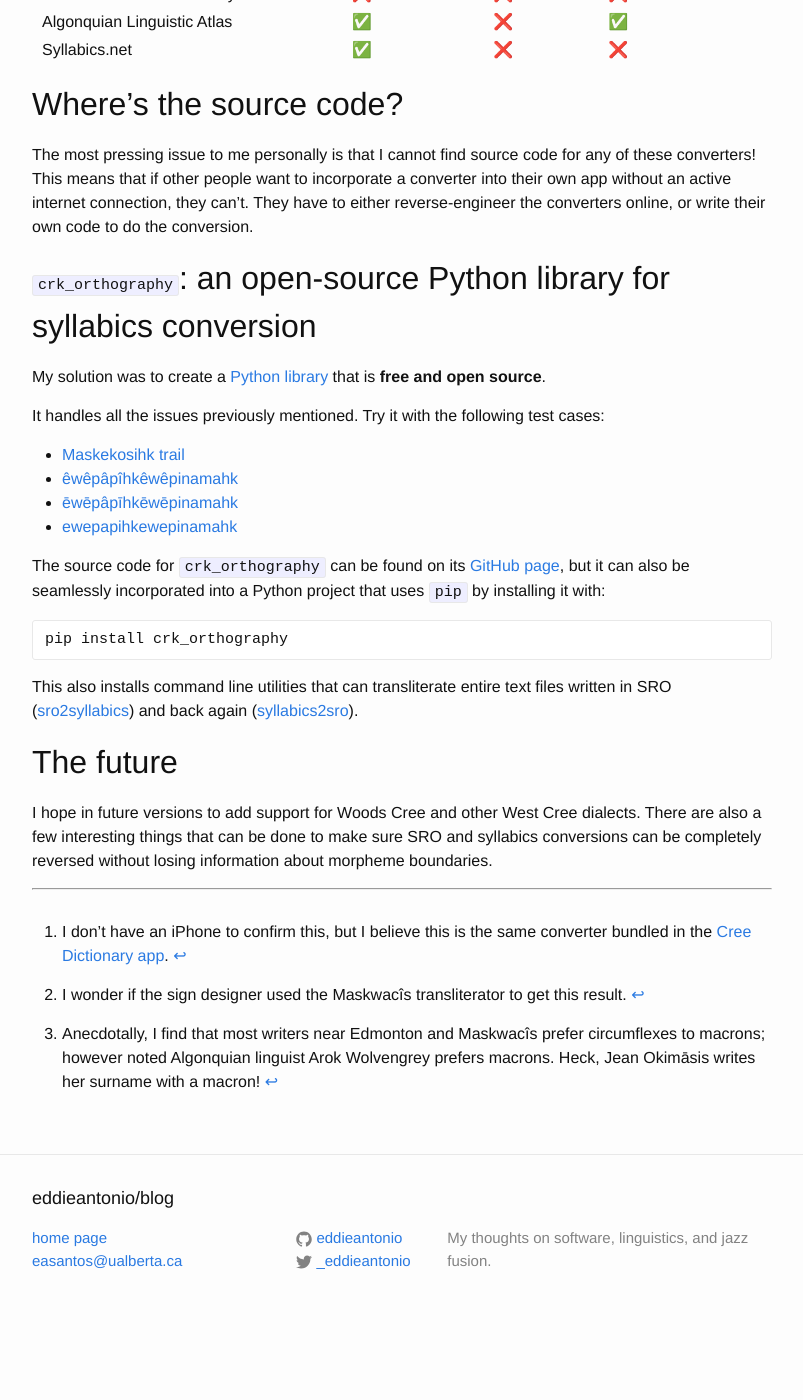
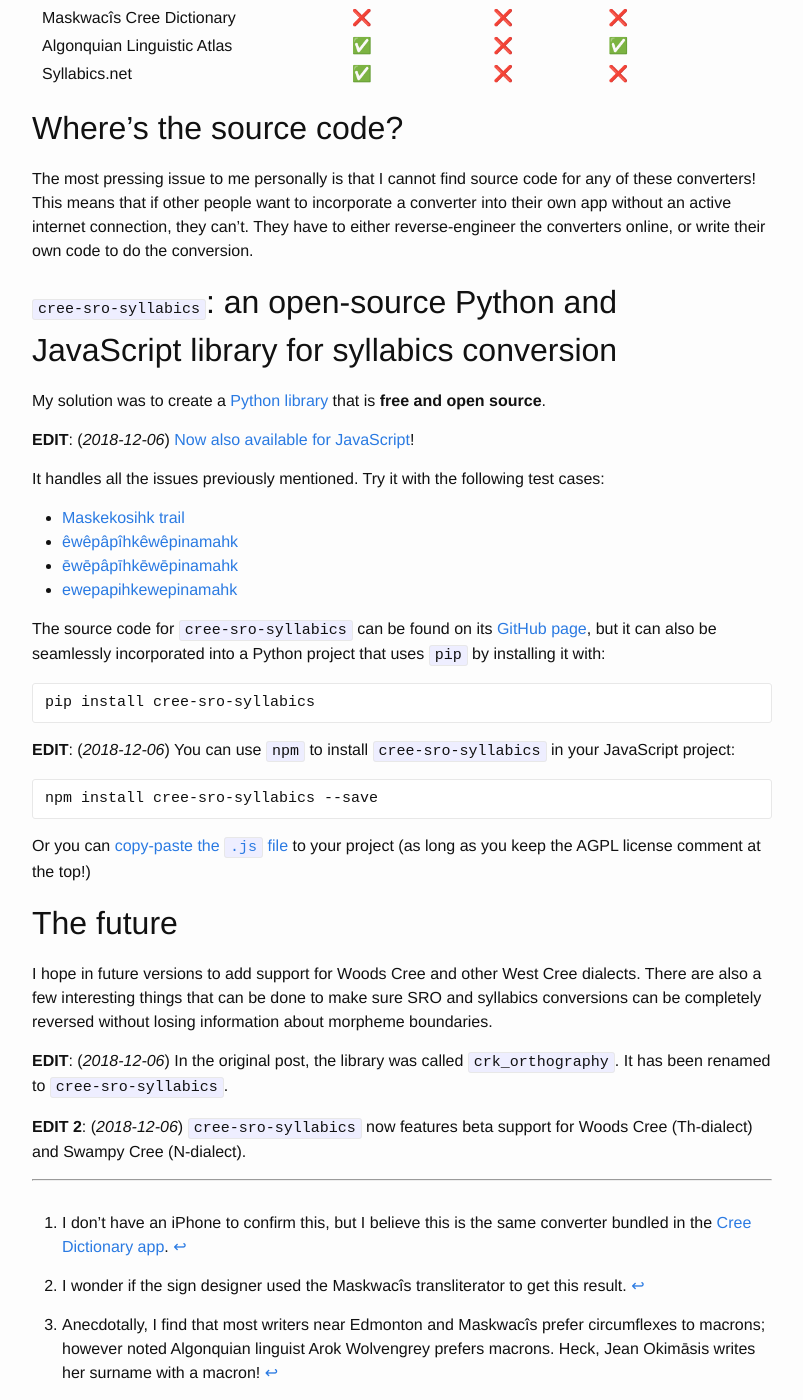
Before and after one commit to eddieantonio/blog, a Jekyll site: the page built from _posts/2018-07-30-why-i-made-yet-another-cree-syllabics-converter.md, in a window 1280 px wide and 1400 px high, scrolled down 3246 px. Shown: the whole window, without its empty margins (238-1041 px from the left). Built offline with Jekyll 4.4.1, drawn with Linux system fonts in a browser that asks for light colours; comment, search, counter and statistics services are not loaded; before the commit the page ends 4578 px from its top, so only the background shows below that; some of the changed text lies outside the part shown.

Commit message:
Updates to Cree syllabics blog post.

```diff
--- a/_posts/2018-07-30-why-i-made-yet-another-cree-syllabics-converter.md
+++ b/_posts/2018-07-30-why-i-made-yet-another-cree-syllabics-converter.md
@@ -17,7 +17,9 @@ easier to type it in SRO first, then use a *transliterator* to convert
 from SRO to syllabics.
 
 In summary, I created a new bidirectional transliterator called
-[`crk_orthography`][repo]. It's a *new* transliterator, because several
+[`cree-sro-syllabics`][repo]
+(**Edit**: Try it online at [syllabics.app](https://syllabics.app/)!).
+It's a *new* transliterator, because several
 transliterators already exist. So what do the others look like?
 
 [Plains Cree]: https://en.wikipedia.org/wiki/Plains_Cree
@@ -66,7 +68,7 @@ erroneous "ᐦᐠ" cluster at the end.
 Some transliterators attempt to convert every Latin character, even if
 it doesn't make sense. Take the case of "Maskêkosihk Trail"---a road
 that goes from Edmonton to [Enoch Cree Nation][enoch]. The City of
-Edmonton unveiled the street sign, and they also unveiled an
+Edmonton unveiled the street sign, and, in the process, they unveiled an
 embarrassment:
 
 ![Maskêkosihk trail rendered as "ᒪᐢᑫᑯᓯᐦᐠ  ᐟrᐊᐃl"]({{ site.baseurl }}/images/yasc/mayor-and-chief.JPG)
@@ -161,40 +163,48 @@ connection, they can't. They have to either reverse-engineer the
 converters online, or write their own code to do the conversion.
 
 
-`crk_orthography`: an open-source Python library for syllabics conversion
------------------------------------------------------------------------
+`cree-sro-syllabics`: an open-source Python and JavaScript library for syllabics conversion
+-------------------------------------------------------------------------------------------
 
 My solution was to create a [Python library][pypi] that is **free and
 open source**.
 
+**EDIT**: (*2018-12-06*) [Now also available for JavaScript][npm]!
+
 It handles all the issues previously mentioned. Try it with the
 following test cases:
 
- - [Maskekosihk trail](https://crk-orthography-demo.herokuapp.com/#!sro:Maskekosihk%20trail)
- - [êwêpâpîhkêwêpinamahk](https://crk-orthography-demo.herokuapp.com/#!sro:êwêpâpîhkêwêpinamahk)
- - [ēwēpâpīhkēwēpinamahk](https://crk-orthography-demo.herokuapp.com/#!sro:ēwēpâpīhkēwēpinamahk)
- - [ewepapihkewepinamahk](https://crk-orthography-demo.herokuapp.com/#!sro:ewepapihkewepinamahk)
+ - [Maskekosihk trail](https://syllabics.app/#!sro:Maskekosihk%20trail)
+ - [êwêpâpîhkêwêpinamahk](https://syllabics.app/#!sro:êwêpâpîhkêwêpinamahk)
+ - [ēwēpâpīhkēwēpinamahk](https://syllabics.app/#!sro:ēwēpâpīhkēwēpinamahk)
+ - [ewepapihkewepinamahk](https://syllabics.app/#!sro:ewepapihkewepinamahk)
 
 <!--
 It can also convert from syllabics to SRO:
 
- - [ᒣᕒᐃᕀ](https://crk-orthography-demo.herokuapp.com/#!syl:ᒣᕒᐃᕀ)
- - [ᐁᑯᓯ](https://crk-orthography-demo.herokuapp.com/#!syl:ᐁᑯᓯ)
+ - [ᒣᕒᐃᕀ](https://syllabics.app/#!syl:ᒣᕒᐃᕀ)
+ - [ᐁᑯᓯ](https://syllabics.app/#!syl:ᐁᑯᓯ)
 
 -->
 
-The source code for `crk_orthography` can be found on its [GitHub
+The source code for `cree-sro-syllabics` can be found on its [GitHub
 page][repo], but it can also be seamlessly incorporated into a Python
 project that uses `pip` by installing it with:
 
-    pip install crk_orthography
+    pip install cree-sro-syllabics
 
-This also installs command line utilities that can transliterate
-entire text files written in SRO ([sro2syllabics]) and back again
-([syllabics2sro]).
+**EDIT**: (*2018-12-06*) You can use `npm` to install
+`cree-sro-syllabics` in your JavaScript project:
 
-[sro2syllabics]: https://github.com/eddieantonio/crk_orthography#sro2syllabics
-[syllabics2sro]: https://github.com/eddieantonio/crk_orthography#syllabics2sro
+    npm install cree-sro-syllabics --save
+
+Or you can [copy-paste the `.js` file][js-source] to your project (as long as you
+keep the AGPL license comment at the top!)
+
+[js-source]: https://raw.githubusercontent.com/eddieantonio/cree-sro-syllabics.js/master/cree-sro-syllabics.js
+
+[sro2syllabics]: https://github.com/eddieantonio/cree-sro-syllabics#sro2syllabics
+[syllabics2sro]: https://github.com/eddieantonio/cree-sro-syllabics#syllabics2sro
 
 
 The future
@@ -205,5 +215,12 @@ Cree dialects. There are also a few interesting things that can be done
 to make sure SRO and syllabics conversions can be completely reversed
 without losing information about morpheme boundaries.
 
-[repo]: https://github.com/eddieantonio/crk_orthography
-[pypi]: https://pypi.org/project/crk-orthography/
+**EDIT**: (*2018-12-06*) In the original post, the library was called
+`crk_orthography`. It has been renamed to `cree-sro-syllabics`.
+
+**EDIT 2**: (*2018-12-06*) `cree-sro-syllabics` now features beta
+support for Woods Cree (Th-dialect) and Swampy Cree (N-dialect).
+
+[repo]: https://github.com/eddieantonio/cree-sro-syllabics
+[pypi]: https://pypi.org/project/cree-sro-syllabics/
+[npm]: https://www.npmjs.com/package/cree-sro-syllabics
```
Also changed, not shown: other parts of _posts/2018-07-30-why-i-made-yet-another-cree-syllabics-converter.md (+1 -1 lines).
